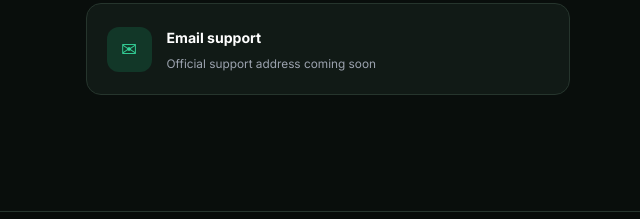
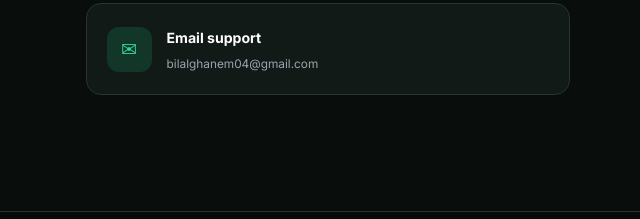
Before and after one commit to powerdigital42-lgtm/pixora-store, a plain HTML site: page index.html in a window 1280 px wide. Shown: the part 1792-2011 px from the top of the page, 640-1280 px from the left. Drawn offline with nearby package versions, Linux system fonts and the light colour scheme; no server answers.

Commit message:
Update index.html

```diff
--- a/index.html
+++ b/index.html
@@ -11,7 +11,6 @@
   <!-- PIXORA PREMIUM FONTS -->
   <link rel="preconnect" href="https://fonts.googleapis.com">
   <link rel="preconnect" href="https://fonts.gstatic.com" crossorigin>
-
   <link
     href="https://fonts.googleapis.com/css2?family=Cairo:wght@400;500;600;700;800&family=Inter:wght@400;500;600;700;800&display=swap"
     rel="stylesheet"
@@ -55,7 +54,6 @@
 
   <!-- HERO SECTION -->
   <section class="hero wrap">
-
     <div class="hero-copy">
 
       <p class="eyebrow">
@@ -94,7 +92,6 @@
         data-ar="✓ تفاصيل واضحة، تنزيلات مفيدة، ودعم مباشر.">
         ✓ Clear details. Useful downloads. Straightforward support.
       </p>
-
     </div>
 
     <div class="art">
@@ -125,7 +122,6 @@
         <span data-en="Ideas into action" data-ar="حوّل الأفكار إلى عمل">Ideas into action</span>
       </label>
     </div>
-
   </section>
 
   <!-- TRUST SECTION -->
@@ -189,11 +185,9 @@
       <article class="product" data-category="design">
         <div class="visual design">
           <small>PIXORA / 01</small>
-
           <div class="mock">
             <i></i><i></i><i></i><b></b><span></span><strong></strong>
           </div>
-
           <label>DESIGN KIT</label>
         </div>
 
@@ -253,12 +247,10 @@
       <article class="product" data-category="files">
         <div class="visual files">
           <small>PIXORA / 03</small>
-
           <div class="paper">
             <b>PDF</b>
             <i></i><i></i><i></i>
           </div>
-
           <label>DIGITAL FILES</label>
         </div>
 
@@ -292,12 +284,10 @@
       data-ar="اكتشف مجموعتنا المتنامية من المنتجات والموارد الرقمية.">
       Explore our growing collection of digital products and resources.
     </p>
-
   </section>
 
   <!-- ABOUT SECTION -->
   <section class="about" id="about">
-
     <div class="wrap about-inner">
 
       <div class="logo-tile">
@@ -329,7 +319,6 @@
           Questions? Get in touch →
         </a>
       </div>
-
     </div>
   </section>
 
@@ -356,10 +345,12 @@
       <div>
         <b data-en="Email support" data-ar="الدعم عبر البريد">Email support</b>
 
-        <p
-          data-en="Official support address coming soon"
-          data-ar="سيُضاف عنوان الدعم الرسمي قريبًا">
-          Official support address coming soon
+        <p>
+          <a
+            class="support-email"
+            href="mailto:bilalghanem04@gmail.com">
+            bilalghanem04@gmail.com
+          </a>
         </p>
       </div>
     </div>
```
